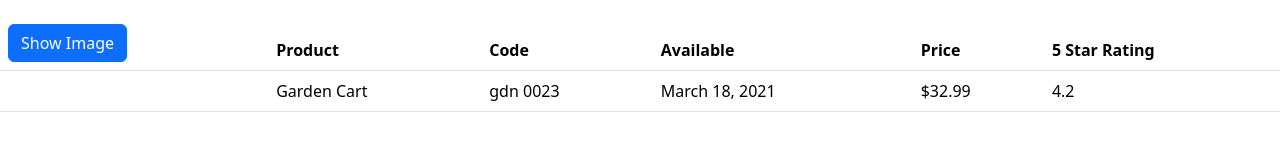
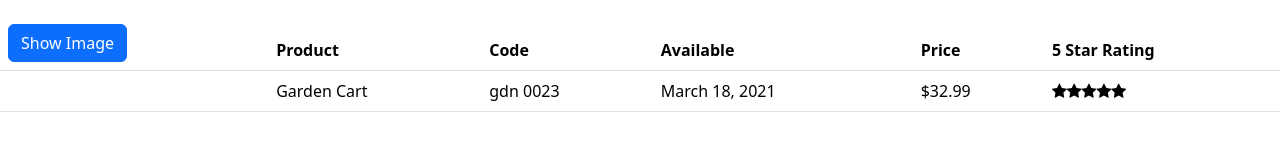
Before and after one commit to CheropS/Tools-app, an Angular app: page /welcome in a window 1280 px wide. Shown: the part 165-316 px from the top of the page. Built offline with nearby package versions, Linux system fonts and the light colour scheme.

Commit message:
adding star ratings

```diff
--- a/src/app/app.module.ts
+++ b/src/app/app.module.ts
@@ -5,12 +5,14 @@ import { FormsModule } from '@angular/forms';
 import { AppComponent } from './app.component';
 import { ProductListComponent } from './products/product-list.component';
 import { ConvertToSpacesPipe } from './shared/convert-to-spaces.pipe';
+import { StarComponent } from './shared/star.component';
 
 @NgModule({
   declarations: [
     AppComponent,
     ProductListComponent,
     ConvertToSpacesPipe,
+    StarComponent,
   ],
   imports: [
     BrowserModule,
--- a/src/app/products/product-list.component.html
+++ b/src/app/products/product-list.component.html
@@ -46,7 +46,7 @@
                     <td>{{ product.productCode | lowercase | convertToSpaces: '-' }}</td>
                     <td>{{ product.releaseDate }}</td>
                     <td>{{ product.price | currency }}</td>
-                    <td>{{ product.starRating }}</td>
+                    <td><pm-star></pm-star></td>
                 </tr>
             </tbody>
         </table>
--- /dev/null
+++ b/src/app/shared/star.component.ts
@@ -0,0 +1,16 @@
+import { Component, OnChanges } from "@angular/core";
+
+@Component({
+    selector: 'pm-star',
+    templateUrl: './star.component.html',
+    styleUrls: ['./star.component.css']
+})
+export class StarComponent implements OnChanges {
+    rating: number = 4;
+    cropWidth: number =75;
+
+
+    ngOnChanges(): void {
+        this.cropWidth = this.rating * 75/5;
+    }
+}
```
